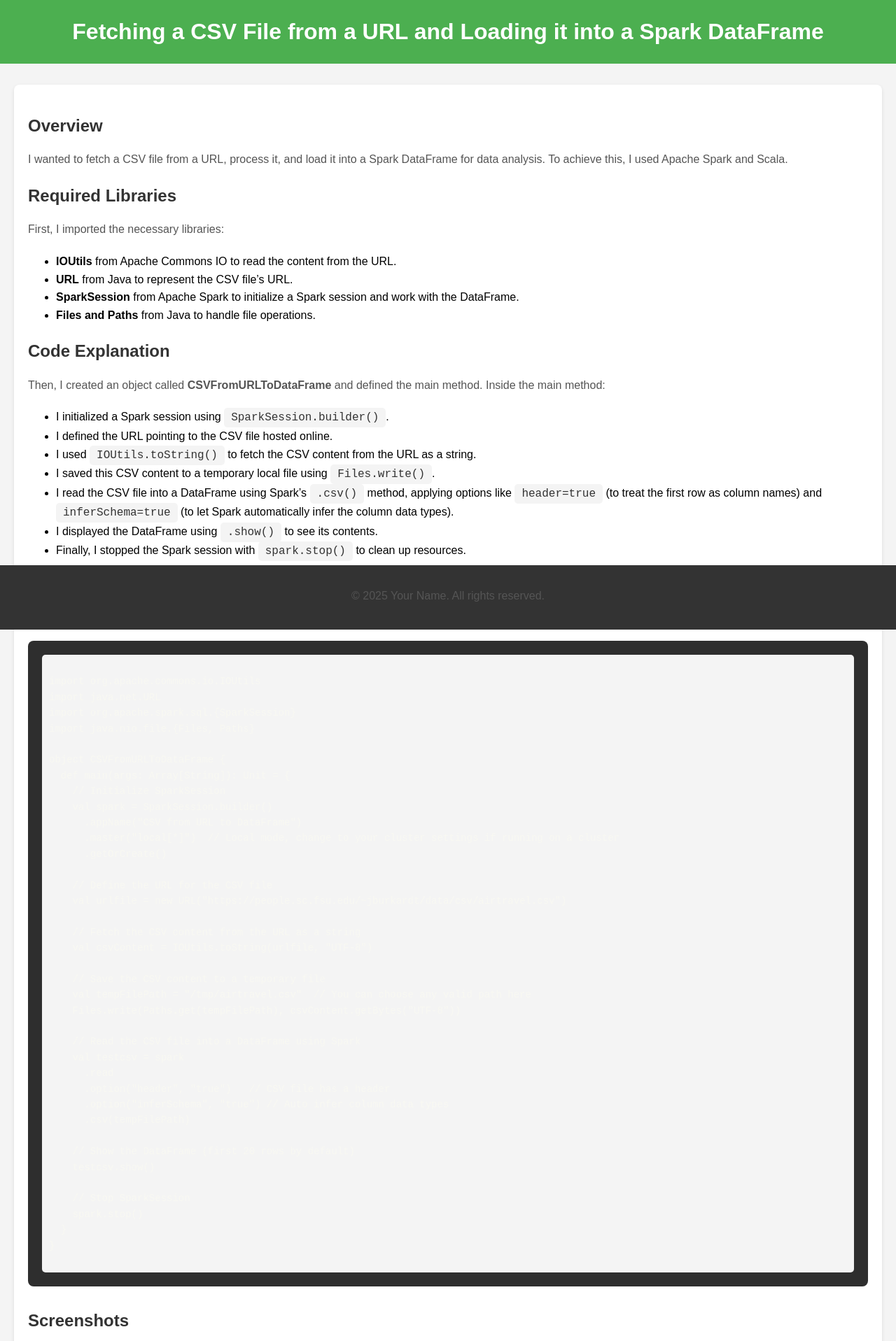
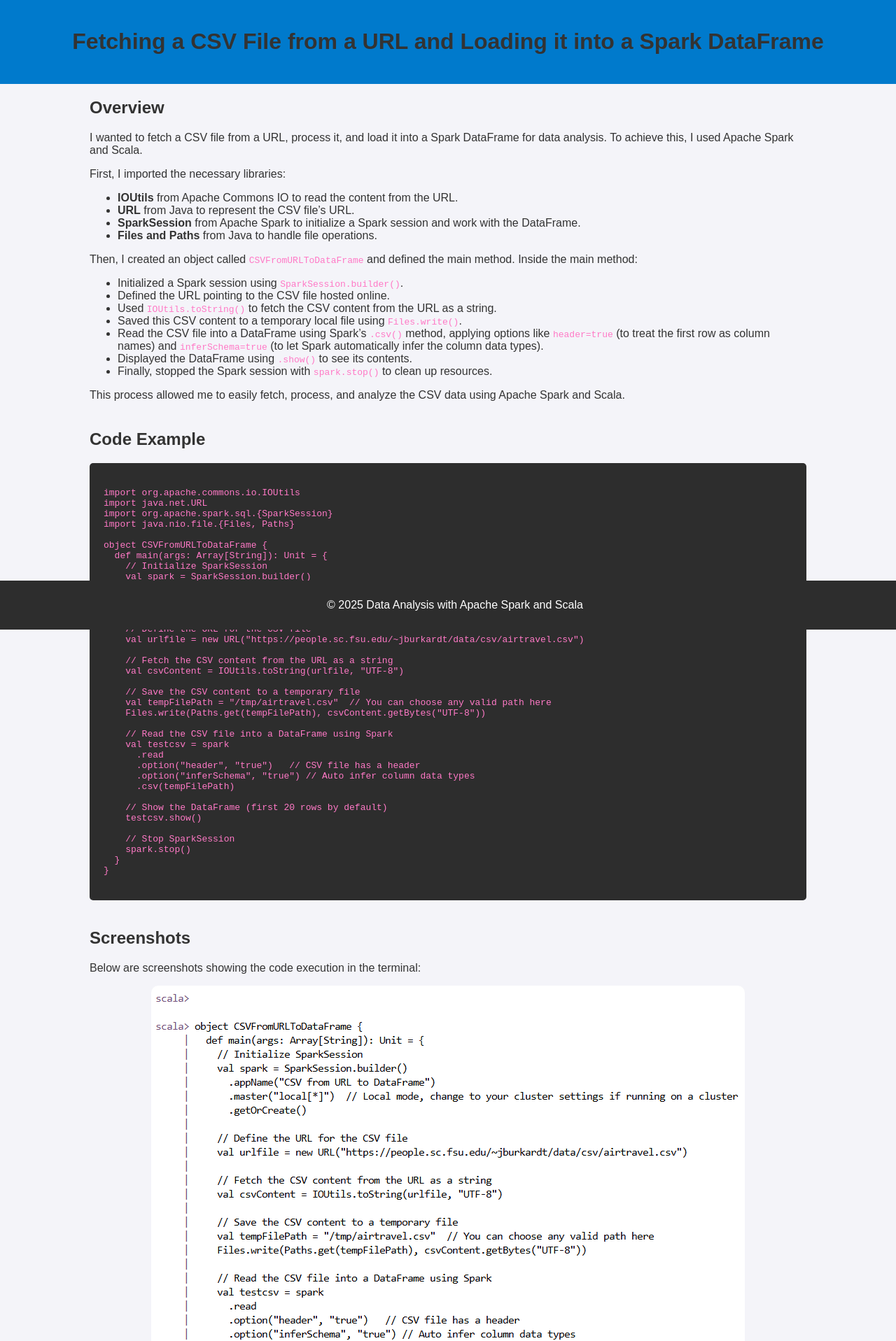
Before and after one commit to nbahador/nbahador.github.io, a Jekyll site: the page Fetch_and_Load_CSV_from_URL_into_Spark_DataFrame.html, which Jekyll copies as it is, in a window 1280 px wide. Shown: the top 1917 px of the page at 70% size. Built offline with Jekyll 4.4.1, drawn with Linux system fonts in a browser that asks for light colours.

Commit message:
Update Fetch_and_Load_CSV_from_URL_into_Spark_DataFrame.html

```diff
--- a/Fetch_and_Load_CSV_from_URL_into_Spark_DataFrame.html
+++ b/Fetch_and_Load_CSV_from_URL_into_Spark_DataFrame.html
@@ -3,82 +3,58 @@
 <head>
   <meta charset="UTF-8">
   <meta name="viewport" content="width=device-width, initial-scale=1.0">
-    <meta http-equiv="X-UA-Compatible" content="ie=edge">
   <title>Fetching a CSV File from a URL and Loading it into a Spark DataFrame</title>
   <style>
     body {
       font-family: Arial, sans-serif;
-            line-height: 1.6;
+      background-color: #f4f4f9;
+      color: #333;
       margin: 0;
       padding: 0;
-            background-color: #f4f4f4;
     }
     header {
-            background-color: #4CAF50;
+      background-color: #007acc;
       color: white;
-            padding: 20px 0;
       text-align: center;
+      padding: 20px;
     }
-        header h1 {
-            margin: 0;
+    .container {
+      width: 80%;
+      margin: 20px auto;
     }
-        main {
-            max-width: 1200px;
-            margin: 30px auto;
-            padding: 20px;
-            background-color: white;
-            border-radius: 8px;
-            box-shadow: 0 2px 5px rgba(0, 0, 0, 0.1);
-        }
-        h2 {
-            color: #333;
-            margin-bottom: 10px;
-        }
-        p {
-            color: #555;
-            margin-bottom: 20px;
-        }
-        code {
-            background-color: #f4f4f4;
-            border-radius: 5px;
-            padding: 5px 10px;
-            font-family: 'Courier New', monospace;
+    h1, h2 {
       color: #333;
     }
     pre {
-            background-color: #2e2e2e;
+      background-color: #2d2d2d;
       color: #f8f8f2;
       padding: 20px;
-            border-radius: 8px;
+      border-radius: 5px;
       overflow-x: auto;
-            margin-bottom: 30px;
-            font-size: 14px;
-            line-height: 1.6;
-            word-wrap: break-word;
     }
-        pre code {
-            display: block;
-            color: #f8f8f2;
-            white-space: pre-wrap;
+    code {
+      color: #ff79c6;
     }
-        .screenshot-container {
-            display: flex;
-            justify-content: space-between;
-            gap: 10px;
-            margin-bottom: 30px;
+    .section {
+      margin-bottom: 40px;
     }
-        .screenshot-container img {
-            max-width: 48%;
-            border-radius: 8px;
+    .img-container {
+      text-align: center;
+    }
+    .img-container img {
+      max-width: 100%;
+      height: auto;
+      border-radius: 10px;
+      margin-bottom: 20px;
     }
     footer {
-            background-color: #333;
+      background-color: #2d2d2d;
       color: white;
       text-align: center;
-            padding: 15px 0;
+      padding: 10px;
       position: fixed;
+      bottom: 0;
       width: 100%;
-            bottom: 0;
     }
   </style>
 </head>
@@ -88,17 +64,11 @@
     <h1>Fetching a CSV File from a URL and Loading it into a Spark DataFrame</h1>
   </header>
 
-<main>
-    <section>
+  <div class="container">
+
+    <section class="section">
       <h2>Overview</h2>
-        <p>
-            I wanted to fetch a CSV file from a URL, process it, and load it into a Spark DataFrame for data analysis.
-            To achieve this, I used Apache Spark and Scala.
-        </p>
-    </section>
-
-    <section>
-        <h2>Required Libraries</h2>
+      <p>I wanted to fetch a CSV file from a URL, process it, and load it into a Spark DataFrame for data analysis. To achieve this, I used Apache Spark and Scala.</p>
       <p>First, I imported the necessary libraries:</p>
       <ul>
         <li><strong>IOUtils</strong> from Apache Commons IO to read the content from the URL.</li>
@@ -106,27 +76,21 @@
         <li><strong>SparkSession</strong> from Apache Spark to initialize a Spark session and work with the DataFrame.</li>
         <li><strong>Files and Paths</strong> from Java to handle file operations.</li>
       </ul>
-    </section>
-
-    <section>
-        <h2>Code Explanation</h2>
-        <p>
-            Then, I created an object called <strong>CSVFromURLToDataFrame</strong> and defined the main method. Inside the main method:
-        </p>
+      <p>Then, I created an object called <code>CSVFromURLToDataFrame</code> and defined the main method. Inside the main method:</p>
       <ul>
-            <li>I initialized a Spark session using <code>SparkSession.builder()</code>.</li>
-            <li>I defined the URL pointing to the CSV file hosted online.</li>
-            <li>I used <code>IOUtils.toString()</code> to fetch the CSV content from the URL as a string.</li>
-            <li>I saved this CSV content to a temporary local file using <code>Files.write()</code>.</li>
-            <li>I read the CSV file into a DataFrame using Spark’s <code>.csv()</code> method, applying options like <code>header=true</code> (to treat the first row as column names) and <code>inferSchema=true</code> (to let Spark automatically infer the column data types).</li>
-            <li>I displayed the DataFrame using <code>.show()</code> to see its contents.</li>
-            <li>Finally, I stopped the Spark session with <code>spark.stop()</code> to clean up resources.</li>
+        <li>Initialized a Spark session using <code>SparkSession.builder()</code>.</li>
+        <li>Defined the URL pointing to the CSV file hosted online.</li>
+        <li>Used <code>IOUtils.toString()</code> to fetch the CSV content from the URL as a string.</li>
+        <li>Saved this CSV content to a temporary local file using <code>Files.write()</code>.</li>
+        <li>Read the CSV file into a DataFrame using Spark’s <code>.csv()</code> method, applying options like <code>header=true</code> (to treat the first row as column names) and <code>inferSchema=true</code> (to let Spark automatically infer the column data types).</li>
+        <li>Displayed the DataFrame using <code>.show()</code> to see its contents.</li>
+        <li>Finally, stopped the Spark session with <code>spark.stop()</code> to clean up resources.</li>
       </ul>
       <p>This process allowed me to easily fetch, process, and analyze the CSV data using Apache Spark and Scala.</p>
     </section>
 
-    <section>
-        <h2>Code</h2>
+    <section class="section">
+      <h2>Code Example</h2>
       <pre><code>
 import org.apache.commons.io.IOUtils
 import java.net.URL
@@ -168,17 +132,19 @@ object CSVFromURLToDataFrame {
       </code></pre>
     </section>
 
-    <section>
+    <section class="section">
       <h2>Screenshots</h2>
-        <div class="screenshot-container">
-            <img src="https://raw.githubusercontent.com/nbahador/nbahador.github.io/main/assets/img/spark15.png" alt="Code execution screenshot 1">
-            <img src="https://raw.githubusercontent.com/nbahador/nbahador.github.io/main/assets/img/spark16.png" alt="Code execution screenshot 2">
+      <p>Below are screenshots showing the code execution in the terminal:</p>
+      <div class="img-container">
+        <img src="https://raw.githubusercontent.com/nbahador/nbahador.github.io/main/assets/img/spark15.png" alt="Spark Execution 1">
+        <img src="https://raw.githubusercontent.com/nbahador/nbahador.github.io/main/assets/img/spark16.png" alt="Spark Execution 2">
       </div>
     </section>
-</main>
+
+  </div>
 
   <footer>
-    <p>&copy; 2025 Your Name. All rights reserved.</p>
+    <p>&copy; 2025 Data Analysis with Apache Spark and Scala</p>
   </footer>
 
 </body>
```
Lines whose indentation alone changed are shown as unchanged.
